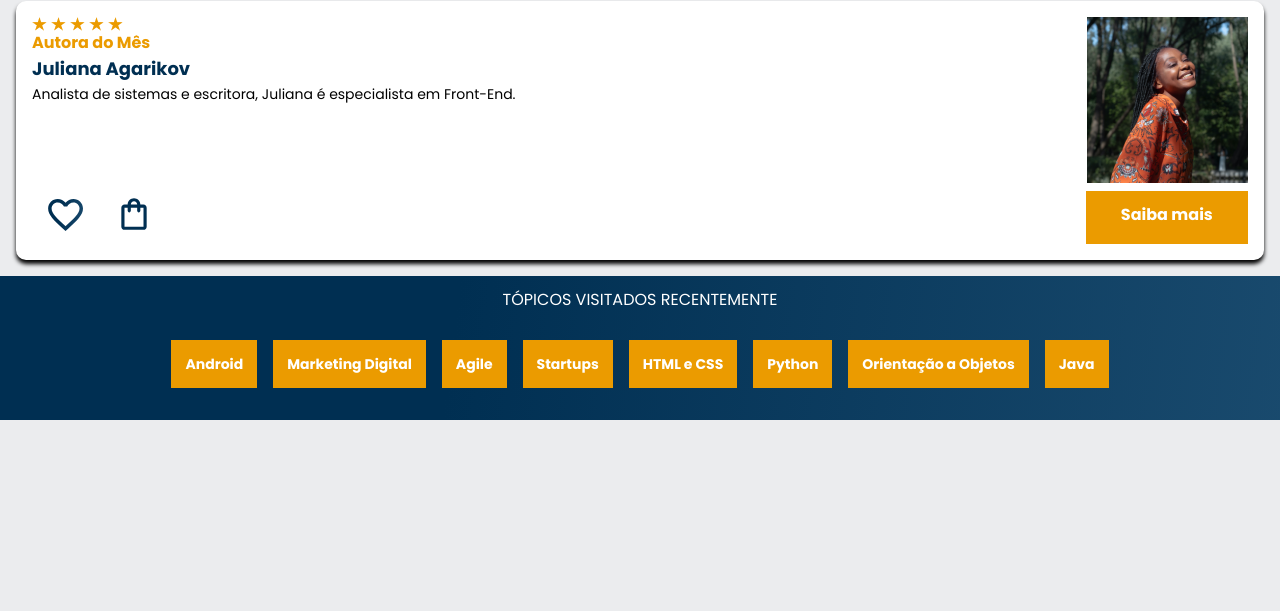
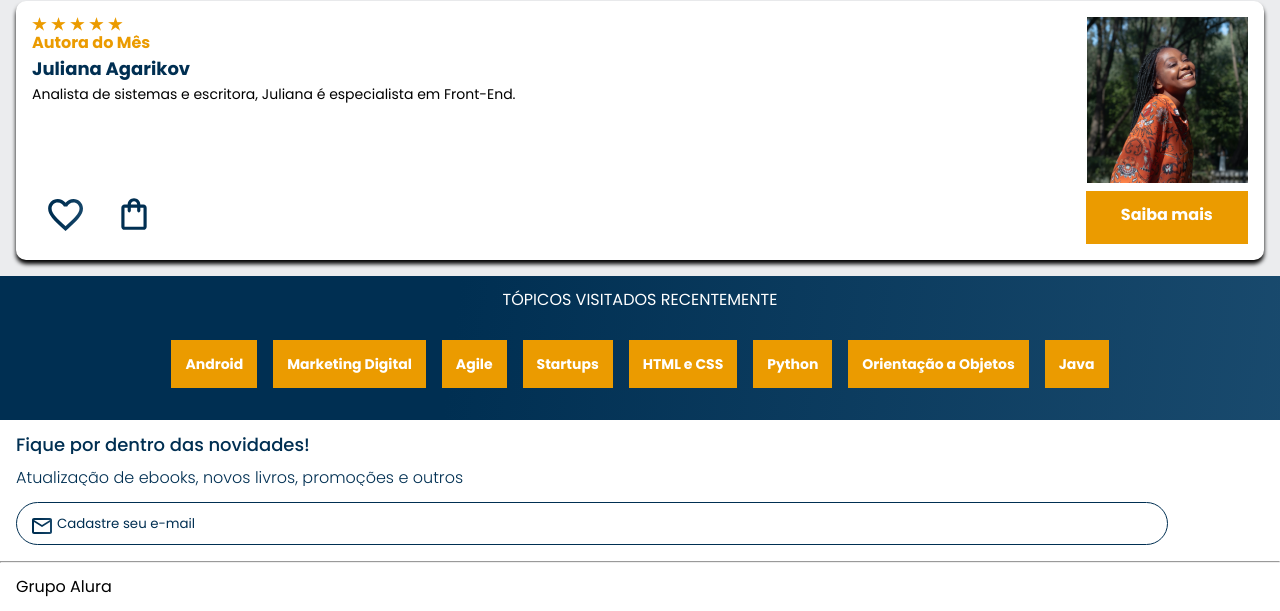
Before and after one commit to anderson-oliveira-86/alura-books, a plain HTML site: page index.html in a window 1280 px wide. Shown: the part 1926-2537 px from the top of the page. Before the commit the page ends 2346 px from the top, so only its background shows below. Drawn offline with nearby package versions, Linux system fonts and the light colour scheme.

Commit message:
Contato e footer

```diff
--- a/index.html
+++ b/index.html
@@ -38,11 +38,13 @@
             <a class="container__imagem" href="#"><img src="img/Usuário.svg" alt="Meu perfil"></a>
         </div>
     </header>
+
     <section class="banner">
         <h2 class="banner__titulo">Já sabe por onde começar?</h2>
         <p class="banner__texto">Encontre em nossa estante o que precisa para seu desenvolvimento!</p>
         <input type="search" class="banner__pesquisa" placeholder="Qual será a sua próxima leitura?">
     </section>
+
     <section class="carrossel">
         <h2 class="carrossel__titulo">Novos Lançamentos</h2>
         <!-- Slider main container -->
@@ -133,6 +135,7 @@
             </div>
         </div>
     </section>
+
     <section class="topicos">
         <h2 class="topicos__titulos">TÓPICOS VISITADOS RECENTEMENTE</h2>
         <ul class="topicos__lista">
@@ -162,6 +165,19 @@
             </li>
         </ul>
     </section>
+
+    <section class="contato">
+        <h2 class="contato__titulo">Fique por dentro das novidades!</h2>
+        <p class="contato__texto">Atualização de ebooks, novos livros, promoções e outros</p>
+        <input type="email" placeholder="Cadastre seu e-mail" class="contato__email">
+    </section>
+
+    <hr/>
+
+    <footer class="rodape">
+        <h2 class="rodape__titulo">Grupo Alura</h2>
+    </footer>
+
     <script src="https://cdn.jsdelivr.net/npm/swiper@10/swiper-bundle.min.js"></script>
     <script>
         const swiper = new Swiper('.swiper', {
--- a/style.css
+++ b/style.css
@@ -2,6 +2,8 @@
 @import url("styles/banner.css");
 @import url("styles/carrossel.css");
 @import url("styles/topicos.css");
+@import url("styles/contato.css");
+@import url("styles/rodape.css");
 
 :root {
     --cor-de-fundo: #EBECEE;
--- /dev/null
+++ b/styles/contato.css
@@ -0,0 +1,36 @@
+.contato {
+    background-color: var(--branco);
+    padding: 1em;
+}
+
+.contato__titulo, .contato__texto {
+    background: var(--azul-degrade);
+    -webkit-background-clip: text;
+    -webkit-text-fill-color: transparent;
+    background-clip: text;
+}
+
+.contato__titulo {
+    font-size: 18px;
+    font-weight: 500;
+}
+
+.contato__texto {
+    font-weight: 300;
+    margin: 1em 0;
+}
+
+.contato__email {
+    color: var(--azul);
+    padding: 1em;
+    border: 1px solid var(--azul);
+    border-radius: 24px;
+    width: 90%;
+}
+
+.contato__email::placeholder {
+    font-family: var(--fonte-principal);
+    color: var(--azul);
+    background: url('/img/Email.svg') no-repeat;
+    padding-left: 2em;
+}
--- /dev/null
+++ b/styles/rodape.css
@@ -0,0 +1,8 @@
+hr {
+    margin: 0;
+}
+
+.rodape {
+    background-color: var(--branco);
+    padding: 1em;
+}
```
